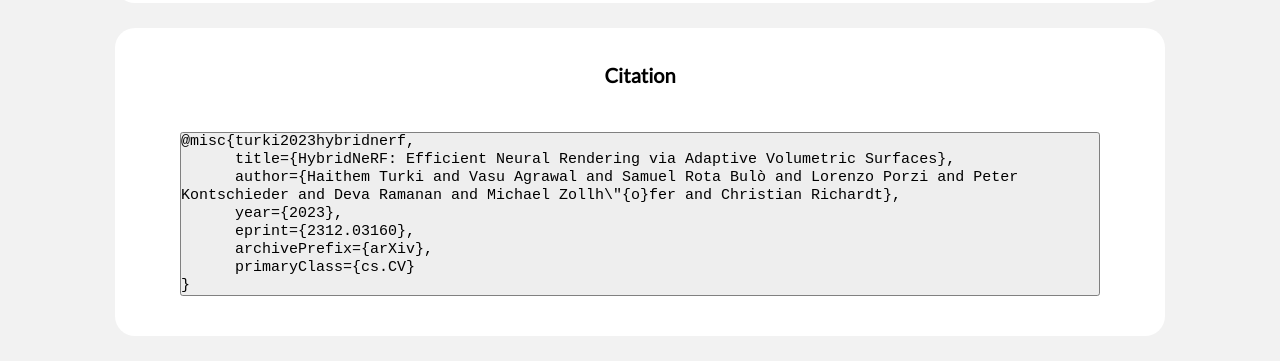
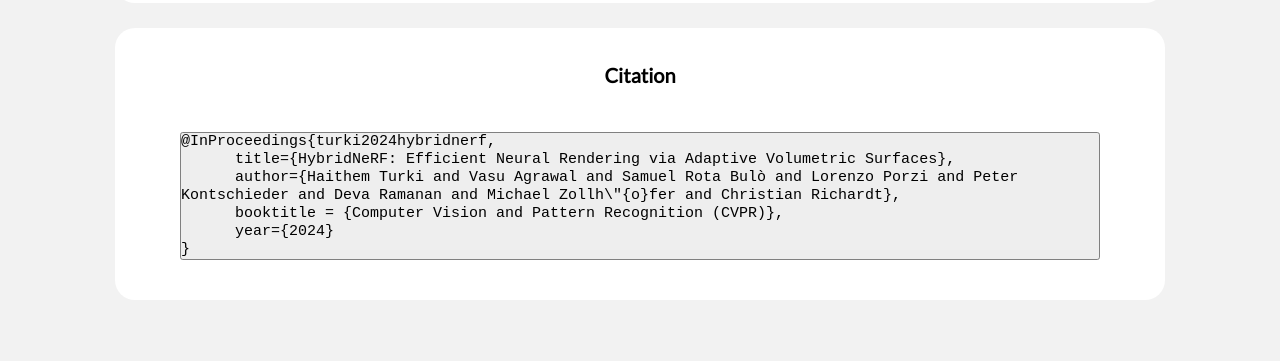
Before and after one commit to hturki/hybrid-nerf, a plain HTML site: page index.html in a window 1280 px wide. Shown: the part 5613-5974 px from the top of the page. After the commit the page ends 5938 px from the top, so only its background shows below. Drawn offline with Linux system fonts and the light colour scheme.

Commit message:
update bibtex

```diff
--- a/index.html
+++ b/index.html
@@ -144,13 +144,11 @@
         <h3>Citation</h3>
     </div>
     <figure style="font-weight: normal; text-align:center">
-        <pre><code>@misc{turki2023hybridnerf,
+        <pre><code>@InProceedings{turki2024hybridnerf,
       title={HybridNeRF: Efficient Neural Rendering via Adaptive Volumetric Surfaces},
       author={Haithem Turki and Vasu Agrawal and Samuel Rota Bulò and Lorenzo Porzi and Peter Kontschieder and Deva Ramanan and Michael Zollh\"{o}fer and Christian Richardt},
-      year={2023},
-      eprint={2312.03160},
-      archivePrefix={arXiv},
-      primaryClass={cs.CV}
+      booktitle = {Computer Vision and Pattern Recognition (CVPR)},
+      year={2024}
 }</code></pre>
     </figure>
   </div>
```
